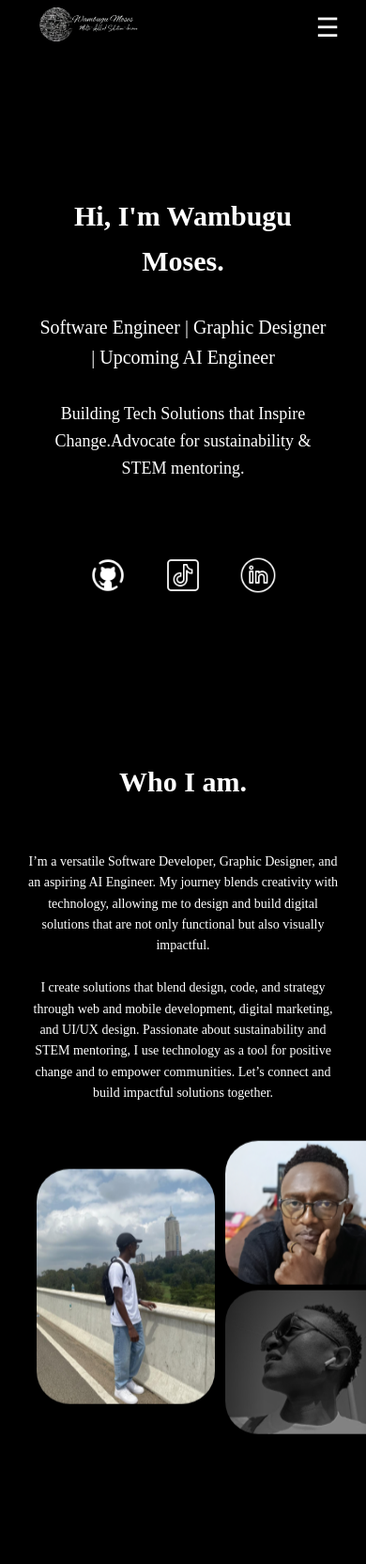
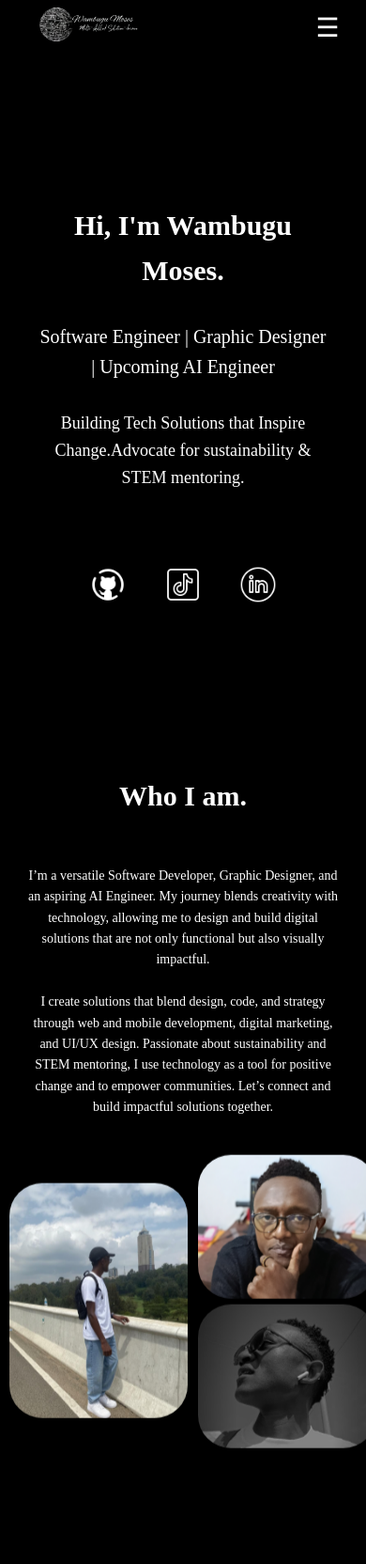
Before and after one commit to Polymathh/myportfoilio, a Django app: page / in a window 390 px wide; the page is wider, and only the part inside the window is pictured. Shown: the top 1664 px of that part at 94% size. Run offline with Django 5.2, Linux system fonts and the light colour scheme; data comes from the database, SQL or seed files in the repository.

Commit message:
initial commit

```diff
--- a/portfolio_project/main/static/css/styles.css
+++ b/portfolio_project/main/static/css/styles.css
@@ -123,7 +123,7 @@ nav ul li a:hover { color: #00FF00; } .hero{ text-align: center; padding: 6rem 2
       display: flex;
       gap: 10px;
     }
-    .hero h1{ font-size: 30px; padding-bottom: 30px; padding-top: 50px; font-weight: 600; }
+    .hero h1{ font-size: 30px; padding-bottom: 30px; padding-top: 60px; font-weight: 600; }
     #p1{ font-size: 20px; font-weight: 500; padding-bottom: 30px; }
     #p2{ font-size: 18px; font-weight: 400; padding-bottom: 80px; }
     .hero .socials{ display: flex; justify-content: center; gap: 40px; }
@@ -131,9 +131,9 @@ nav ul li a:hover { color: #00FF00; } .hero{ text-align: center; padding: 6rem 2
 
     /* * About Section */
     .about { padding: 2rem 5%; align-items: center; display: flex; flex-direction: column; gap:20px; padding-bottom: 60px; }
-    .about h2{ text-align: center; padding-top: 40px; padding-bottom: 30px; font-size: 30px;}
+    .about h2{ text-align: center; padding-top: 45px; padding-bottom: 30px; font-size: 30px;}
     .about p { margin:0 auto; width: 100%; text-align:center; font-size: 14px; font-weight: 400; }
-    .images { margin-left: 20px; width: 100%; display: grid; grid-template-columns: max-content max-content; gap: 11px; padding-top: 90px;}
+    .images { margin-left: 20px; width: 100%; display: grid; grid-template-columns: max-content max-content; gap: 11px; padding-top: 90px; justify-content: center;}
     .left img { margin-top:30.5px; width: 190px; height: 250px; border-radius: 35px; object-fit: cover; }
     .right { display: grid; grid-template-rows: 1fr 1fr; gap: 6px; }
     .right img { width: 190px; height: 153px; border-radius: 35px; object-fit: cover; }
--- a/portfolio_project/portfolio_project/settings.py
+++ b/portfolio_project/portfolio_project/settings.py
@@ -94,7 +94,7 @@ if ON_VERCEL:
     shutil.copyfile(original_db_path, tmp_db_path)  # copy DB to a writable temp directory
     DB_PATH = tmp_db_path
 else:
-    DB_PATH = PROJECT_DIR / "db.sqlite3"
+    DB_PATH = BASE_DIR / "db.sqlite3"
 
 DATABASES = {
     "default": {
```
Also changed, not shown: portfolio_project/portfolio_project/db.sqlite3 (added).
